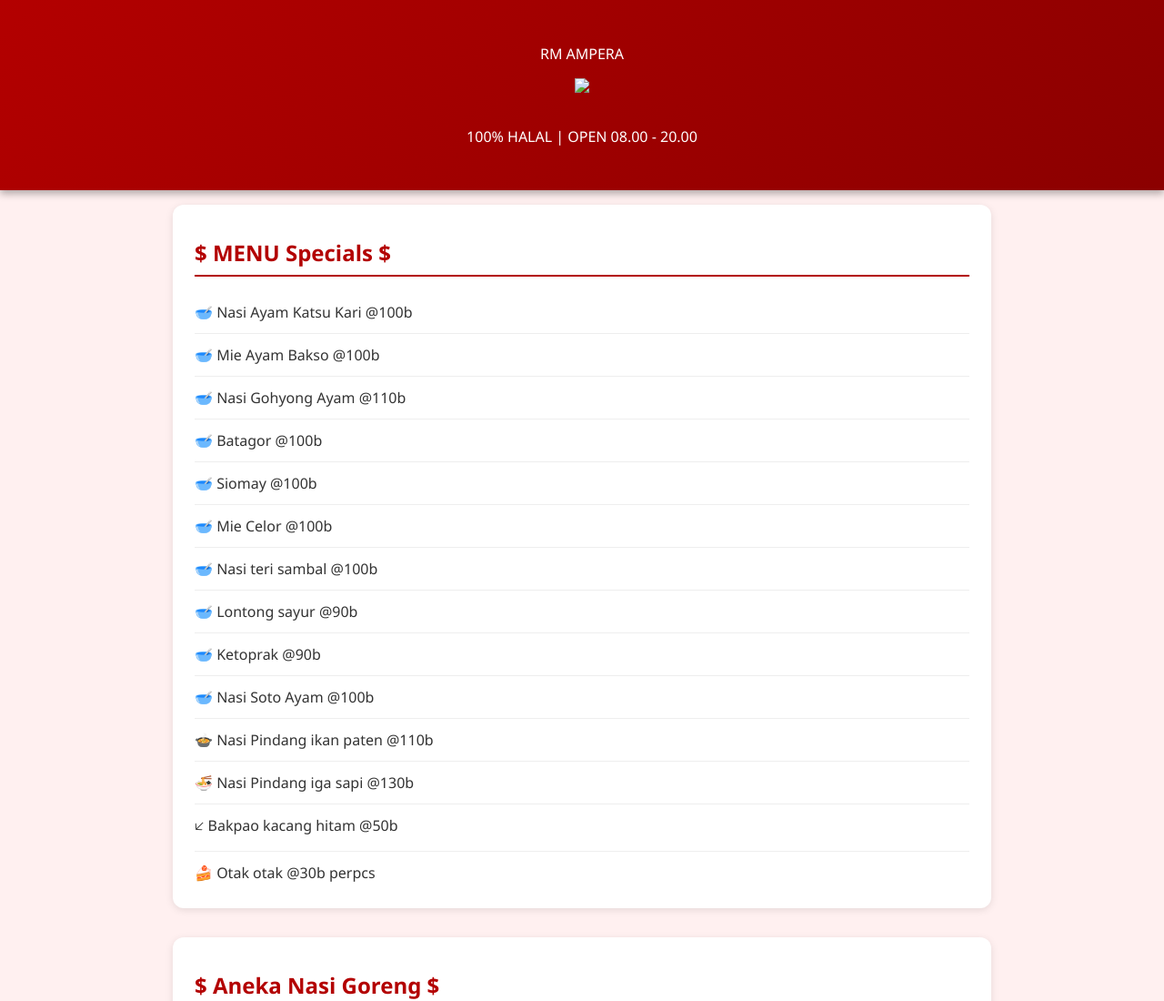
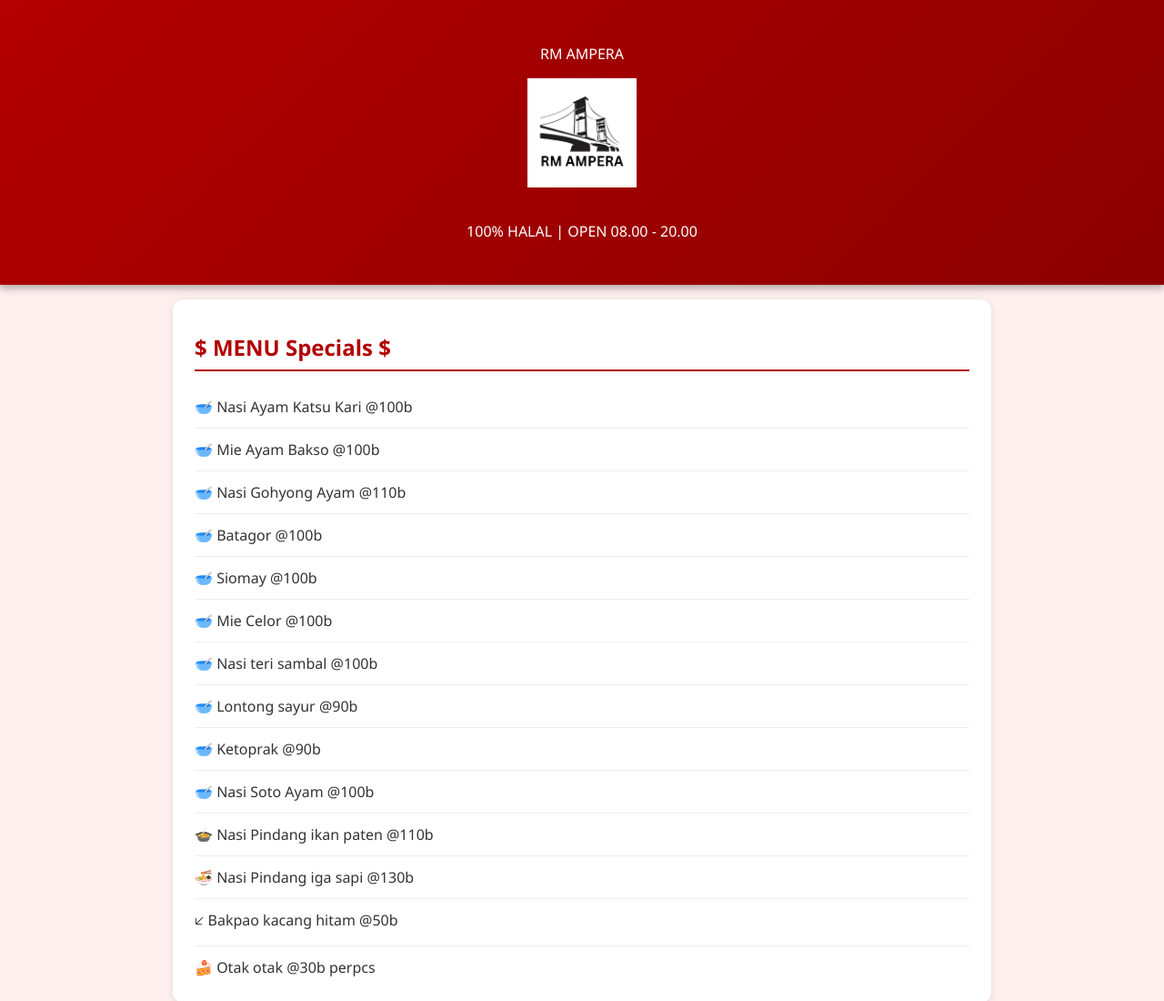
Before and after one commit to carolina141/rm-ampera, a plain HTML site: page index.html in a window 1280 px wide. Shown: the top 1100 px of the page at 91% size. Drawn offline with Linux system fonts and the light colour scheme.

Commit message:
Update index.html

```diff
--- a/index.html
+++ b/index.html
@@ -86,7 +86,7 @@ footer {
 <body>
   <header>
     <p>RM AMPERA</p>
-    <img src="gambar_toko"/>
+    <img src="gambar_toko.png"/>
     <p>100% HALAL | OPEN 08.00 - 20.00</p>
   </header>
   <main>
```
